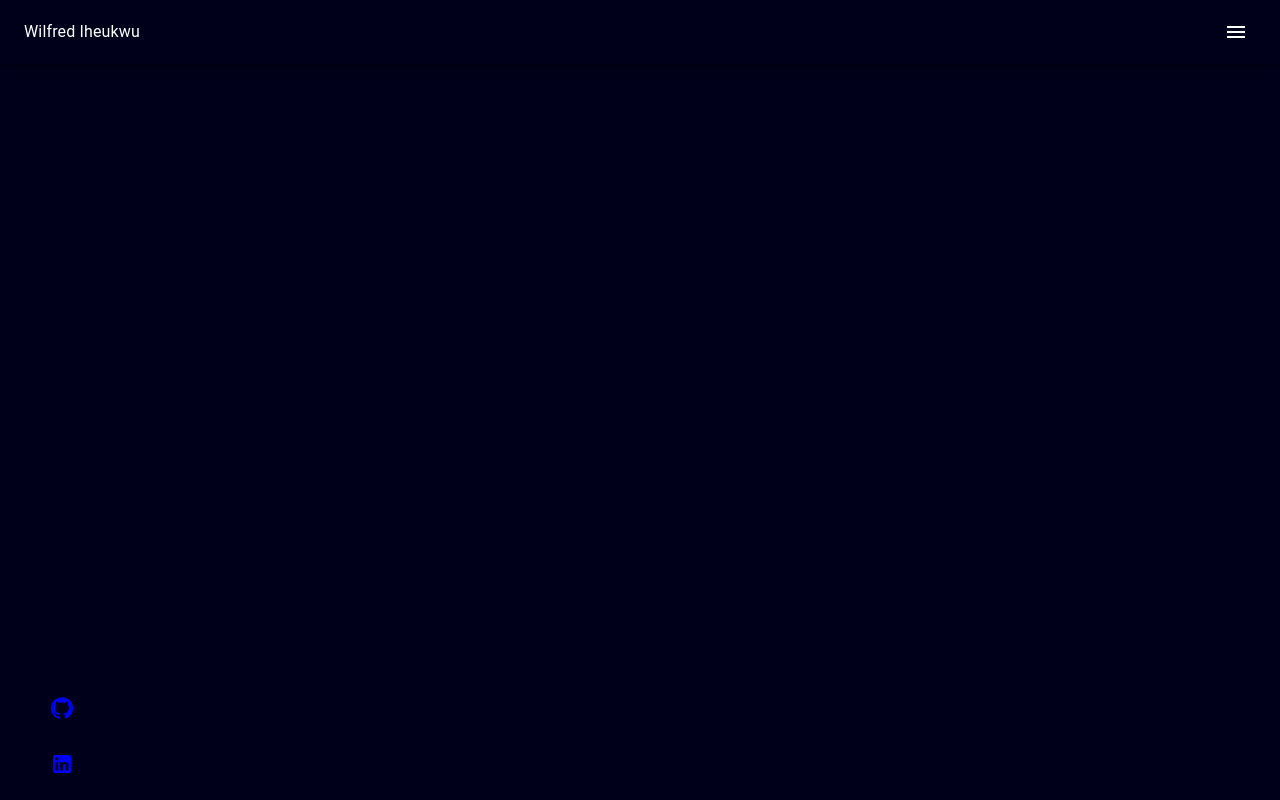
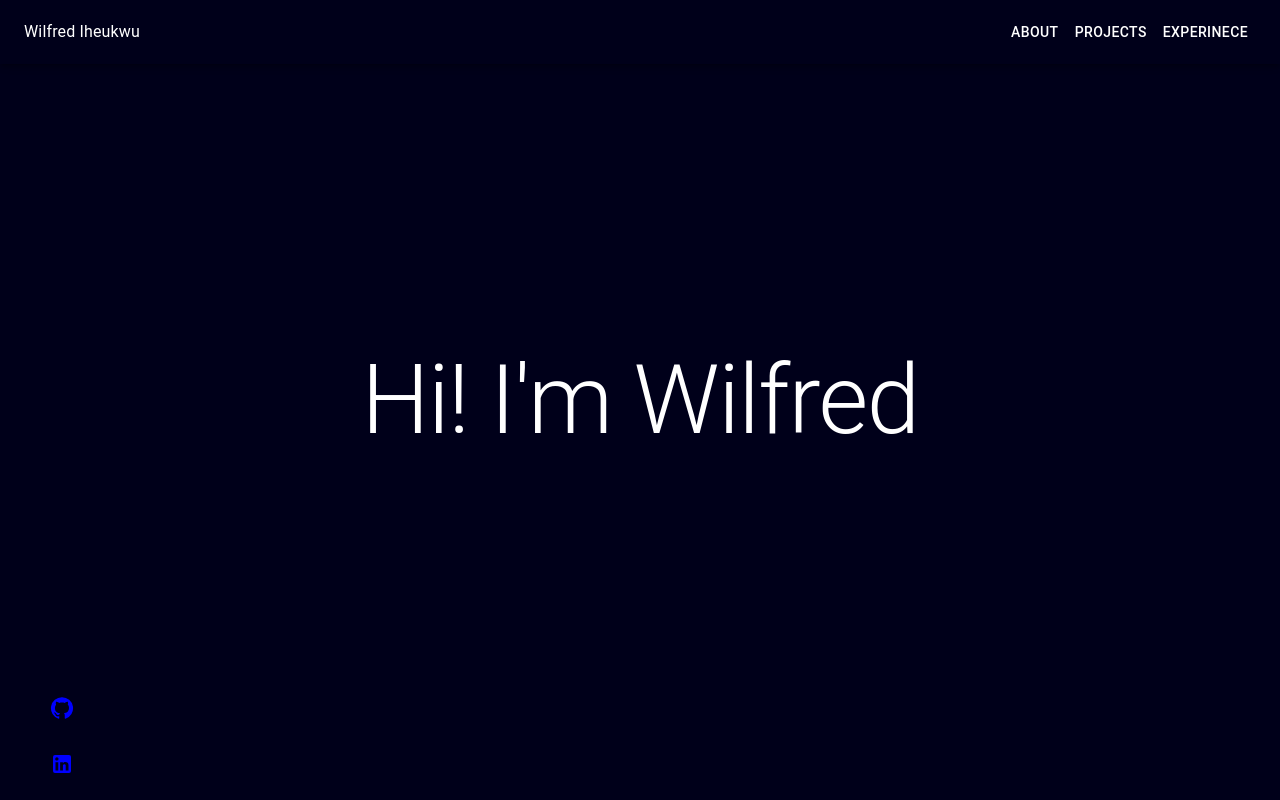
Before and after one commit to WilIhe/Portfolio, a React (Vite) app: page /HomePage in a window 1280 px wide. Built offline with nearby package versions, Linux system fonts and the light colour scheme.

Commit message:
got landing to be in middle of page. Now working on AboutPage

```diff
--- a/package.json
+++ b/package.json
@@ -13,7 +13,7 @@
     "@emotion/react": "^11.11.4",
     "@emotion/styled": "^11.11.5",
     "@mui/icons-material": "^5.15.16",
-    "@mui/material": "^5.15.16",
+    "@mui/material": "^5.15.17",
     "@mui/styled-engine-sc": "^6.0.0-alpha.18",
     "react": "^18.2.0",
     "react-dom": "^18.2.0",
--- a/src/App.jsx
+++ b/src/App.jsx
@@ -1,6 +1,7 @@
 import { BrowserRouter, Routes, Route } from "react-router-dom"
 import ProjectsPage from "./pages/ProjectsPage";
 import Home from "./pages/Home";
+import AboutPage from "./pages/AboutPage";
 
 function App() {
 
@@ -9,6 +10,7 @@ function App() {
         <Routes>
           <Route index element={<Home />} />
           <Route path='/HomePage' element={<Home />} />
+          <Route path='/About Page' element={<AboutPage />} />
           <Route path='/ProjectsPage' element={<ProjectsPage />} />
         </Routes>
       </BrowserRouter>
--- a/src/components/Header.jsx
+++ b/src/components/Header.jsx
@@ -1,5 +1,6 @@
-import { Typography, Box, Toolbar, AppBar, IconButton } from "@mui/material";
+import { Typography, Box, Toolbar, AppBar, IconButton, Button } from "@mui/material";
 import { Menu } from "@mui/icons-material";
+import { Link } from "react-router-dom";
 
 const Header = () =>
 {
@@ -13,9 +14,12 @@ const Header = () =>
               </Typography>
             </Box>
 
-            <IconButton sx={{color: 'white'}}>
-              <Menu />
-            </IconButton>
+            <Box>
+              <Button sx={{color: 'white'}} component = {Link} to='/AboutPage'> About </Button>
+              <Button sx={{color: 'white'}}> Projects </Button>
+              <Button sx={{color: 'white'}}> Experinece </Button>
+            </Box>
+
           </Toolbar>
         </AppBar>
     );
--- /dev/null
+++ b/src/components/Landing.css
@@ -0,0 +1,6 @@
+.centered-text {
+    position: absolute;
+    top: 50%;
+    left: 50%;
+    transform: translate(-50%, -50%);
+  }
--- /dev/null
+++ b/src/components/Landing.jsx
@@ -0,0 +1,15 @@
+import { Box, Grid, Typography, Container} from "@mui/material";
+import '../components/Landing.css'
+
+const Landing = () =>
+{
+    return (
+        <Box className='centered-text' sx={{ flexGrow: 1}}>
+            <Typography variant="h1" sx={{alignItems: 'center', textAlign: 'center', display: 'flex', color: 'white'}}>
+                    Hi! I'm Wilfred
+             </Typography>
+        </Box>
+    )
+}
+
+export default Landing;
--- a/src/components/SideBar.jsx
+++ b/src/components/SideBar.jsx
@@ -14,7 +14,7 @@ const StyledIconButton = styled(IconButton)({
 const SideBar = () =>
 {
     return(
-    <Box sx={{ backgroundColor: 'rgb(0, 0, 26)', position: 'fixed', bottom: '0%', left: '2%'}}>
+    <Box sx={{ backgroundColor: 'rgb(0, 0, 26)', position: 'fixed', bottom: '0%', left: '2%', zIndex: '3'}}>
         <CssBaseline>
             <List>
                 <ListItem>
--- /dev/null
+++ b/src/pages/AboutPage.jsx
@@ -0,0 +1,16 @@
+import { Container } from "@mui/material";
+import SideBar from "../components/SideBar";
+import Header from "../components/Header";
+
+const AboutPage = () =>
+{
+    return (
+        <Container>
+            <Header />
+            <SideBar />
+
+        </Container>
+    )
+}
+
+export default AboutPage;
--- a/src/pages/Home.jsx
+++ b/src/pages/Home.jsx
@@ -1,6 +1,7 @@
 import { Container, CssBaseline } from "@mui/material";
 import Header from "../components/Header";
 import SideBar from "../components/SideBar";
+import Landing from "../components/Landing";
 import '../pages/Home.css'
 
 
@@ -10,6 +11,7 @@ const Home = () =>
         <Container maxWidth={false} className="area">
             <Header />
             <SideBar />
+            <Landing />
         </Container>
     );
 }
```
Also changed, not shown: src/pages/ExperiencePage.jsx (added), 1 other file (tests, documents, lock files or other folders).
